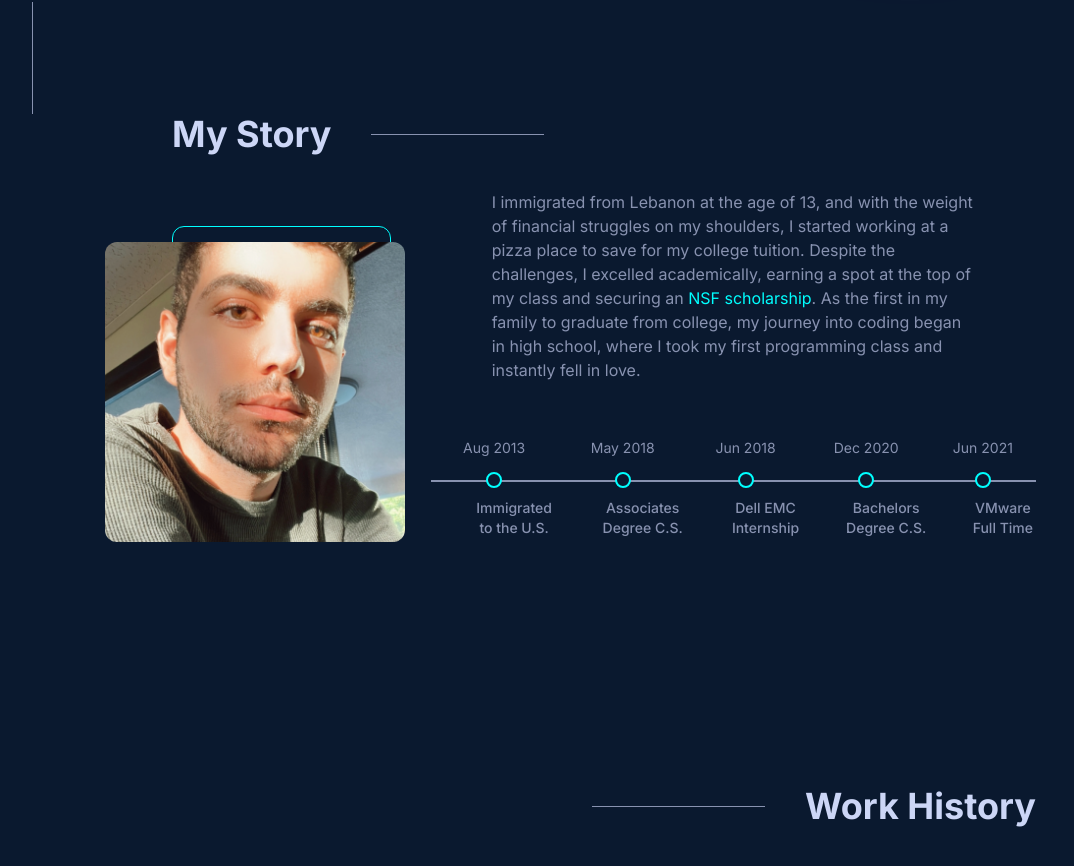
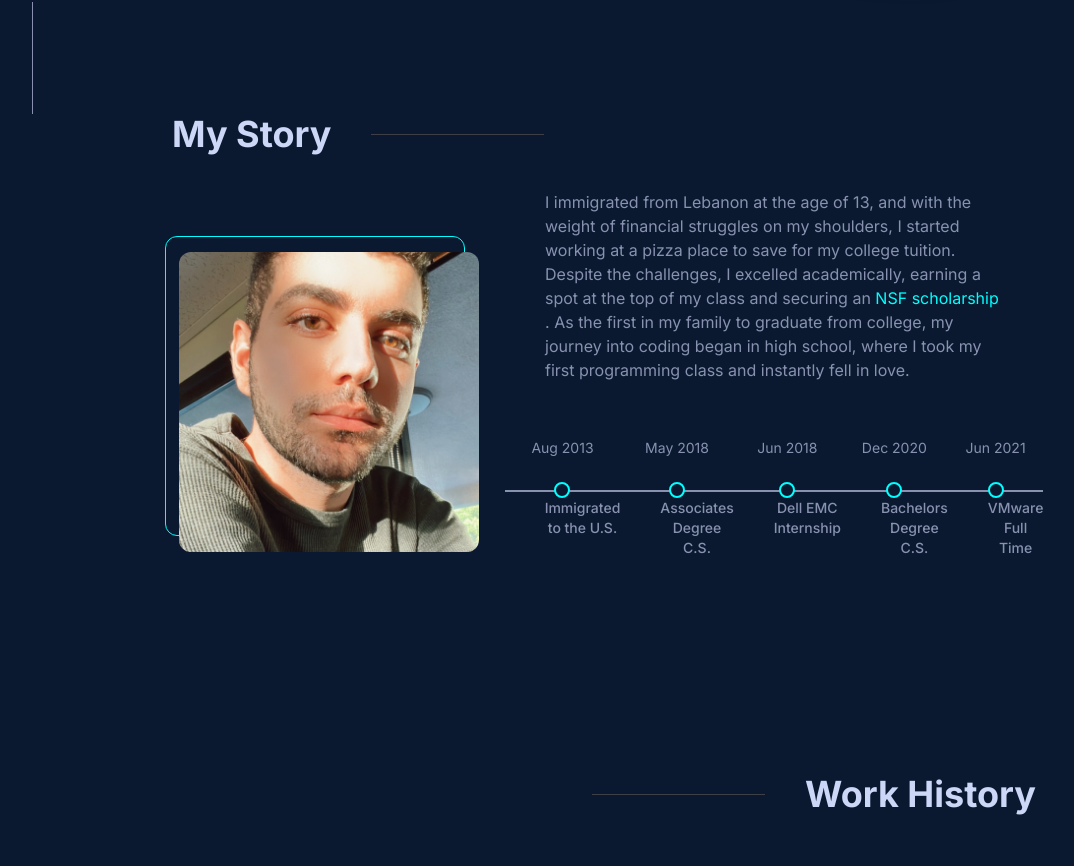
Before and after one commit to walidrafeii/portfolio, a Next.js app: page / in a window 1280 px wide. Shown: the part 686-1552 px from the top of the page, without its empty margins (36-1110 px from the left). Built offline with nearby package versions, Linux system fonts and the light colour scheme.

Commit message:
minor fixes to about section
1. Fix flex square to not shrink

2. Improve design on smaller screens for titles

```diff
--- a/app/components/about/AboutContent.tsx
+++ b/app/components/about/AboutContent.tsx
@@ -7,7 +7,7 @@ export const AboutContent = () => {
   return (
     <div className="flex flex-col xl:flex-row mt-5 gap-10 justify-center">
       {/* Profile Image */}
-      <div className="relative w-[300px] h-[300px] border border-turquoise rounded-xl self-center">
+      <div className="relative w-[300px] h-[300px] border border-turquoise rounded-xl shrink-0 self-center">
         <div className="absolute top-[15px] right-[-15px] w-[300px] h-[300px] rounded-xl overflow-hidden">
           <Image
             src={ProfilePicture.src}
@@ -19,7 +19,7 @@ export const AboutContent = () => {
       </div>
       {/* Main Text Content & Timeline */}
       <div className="flex flex-col md:max-w-[70%] self-center xl:self-start items-center">
-        <p className="text-slate mt-0 xl:mt-4 md:max-w-[80%]">
+        <p className="text-slate mt-0 xl:mt-4 md:max-w-[85%]">
           I immigrated from Lebanon at the age of 13, and with the weight of
           financial struggles on my shoulders, I started working at a pizza
           place to save for my college tuition. Despite the challenges, I
--- a/app/components/about/AboutSection.tsx
+++ b/app/components/about/AboutSection.tsx
@@ -6,11 +6,12 @@ export const AboutSection = () => {
     /** About Section */
     <section id="about" className="w-full xl:px-20">
       {/* Header */}
-      <div className="flex flex-row gap-5 md:gap-10 items-center justify-start">
+      <div className="flex flex-row gap-5 md:gap-10 items-center justify-center xl:justify-start">
+        <div className="h-[1px] bg-zinc-700 max-w-[20%] flex-grow xl:hidden"></div>
         <h1 className="text-3xl xl:text-4xl font-bold text-slate-lightest">
           My Story
         </h1>
-        <div className="h-[1px] bg-slate max-w-[20%] flex-grow"></div>
+        <div className="h-[1px] bg-zinc-700 max-w-[20%] flex-grow"></div>
       </div>
       {/* Main Content */}
       <AboutContent />
--- a/app/components/experience/ExperienceSection.tsx
+++ b/app/components/experience/ExperienceSection.tsx
@@ -2,13 +2,14 @@ import React from "react";
 
 export const ExperienceSection = () => {
   return (
-    <section id="about" className="w-full xl:px-20 mt-52">
+    <section id="about" className="w-full xl:px-20 xl:mt-44">
       {/* Header */}
-      <div className="flex flex-row gap-5 md:gap-10 items-center justify-end">
-        <div className="h-[1px] bg-slate max-w-[20%] flex-grow"></div>
+      <div className="flex flex-row gap-5 md:gap-10 items-center justify-center xl:justify-end">
+        <div className="h-[1px] bg-zinc-700 max-w-[20%] flex-grow"></div>
         <h1 className="text-3xl xl:text-4xl font-bold text-slate-lightest">
           Work History
         </h1>
+        <div className="h-[1px] bg-zinc-700 max-w-[20%] flex-grow xl:hidden"></div>
       </div>
       {/* Main Content */}
     </section>
```
